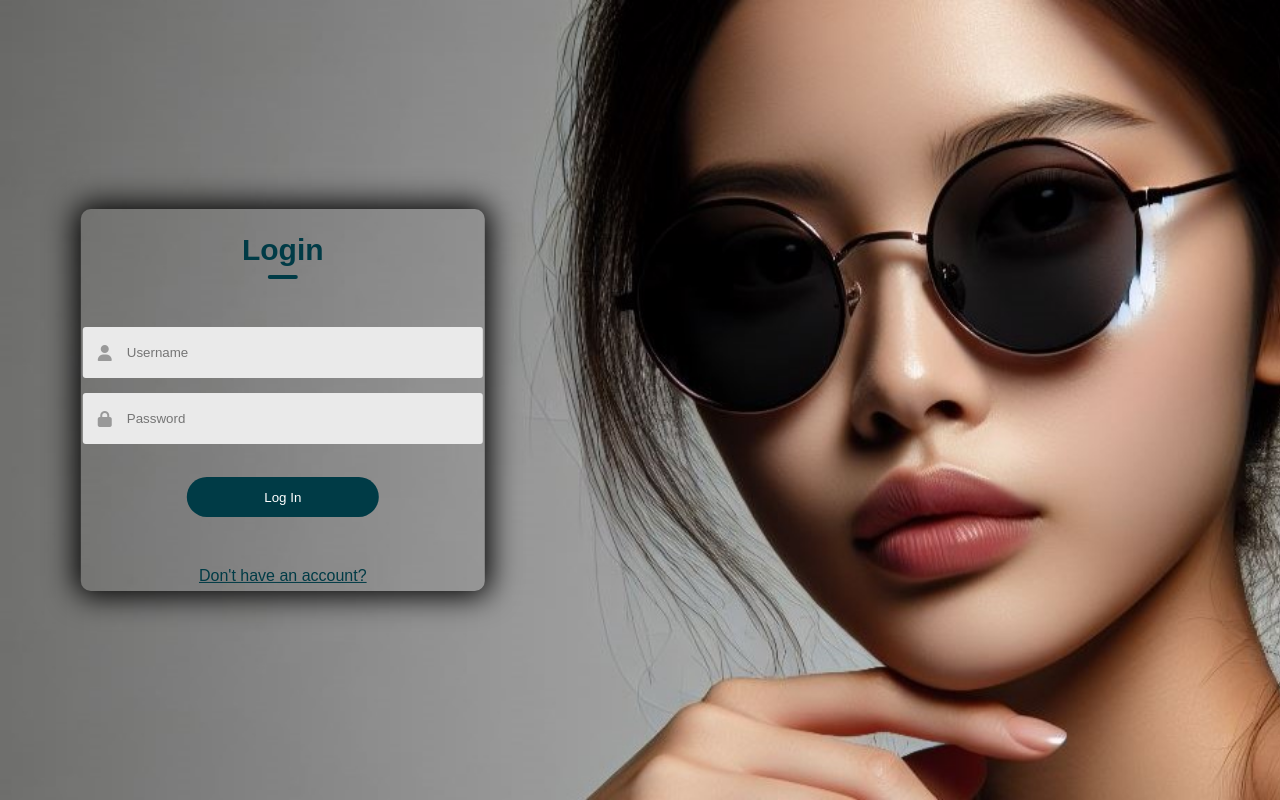
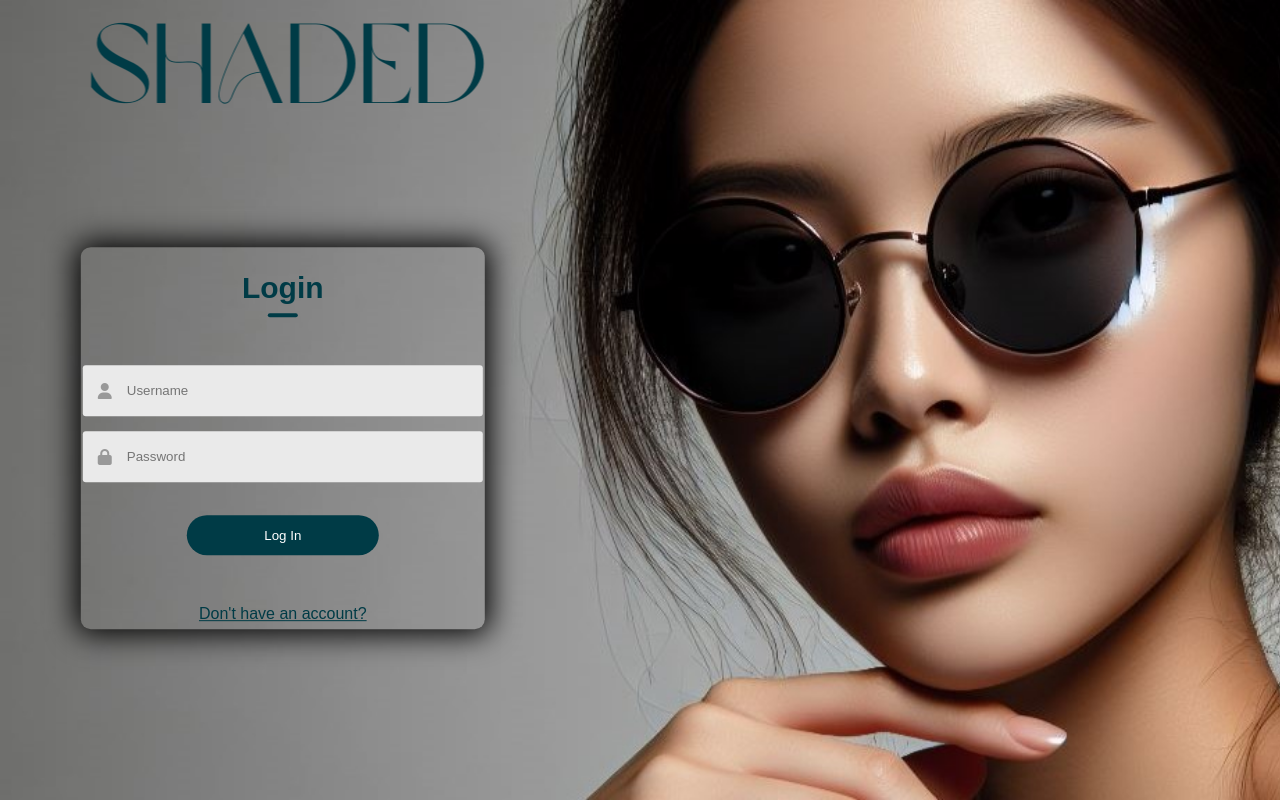
Before and after one commit to Archa-dev/Team-project-25, a PHP site: page /login.php in a window 1280 px wide. Run offline with PHP 8.4, Linux system fonts and the light colour scheme; some libraries are stand-ins or nearby versions.

Commit message:
Update login.php

```diff
--- a/login.php
+++ b/login.php
@@ -82,7 +82,11 @@ body{
   background-size: cover;
   position: relative;
   z-index: 0;
-
+}
+img{
+  width:500px;
+  height : 500px;
+  transform: translate(7.5%,-35%);
 }
 .form-box{
   width: 80%;
@@ -90,7 +94,7 @@ body{
   position:absolute;
   top: 50%;
   left: 0;
-  transform: translate(20%,-50%);
+  transform: translate(20%,-40%);
   padding: 4px 2px 6px;
   text-align: center;
   border-radius: 10px;
@@ -192,6 +196,7 @@ input{
 </head>
 <body>
   <div class = "container">
+    <img id = "logo" src="shaded logo.png" alt="logo">
     <div class = "form-box">
       <h1>Login</h1>
       <form method="post" action="login.php" class="login-form">
```
